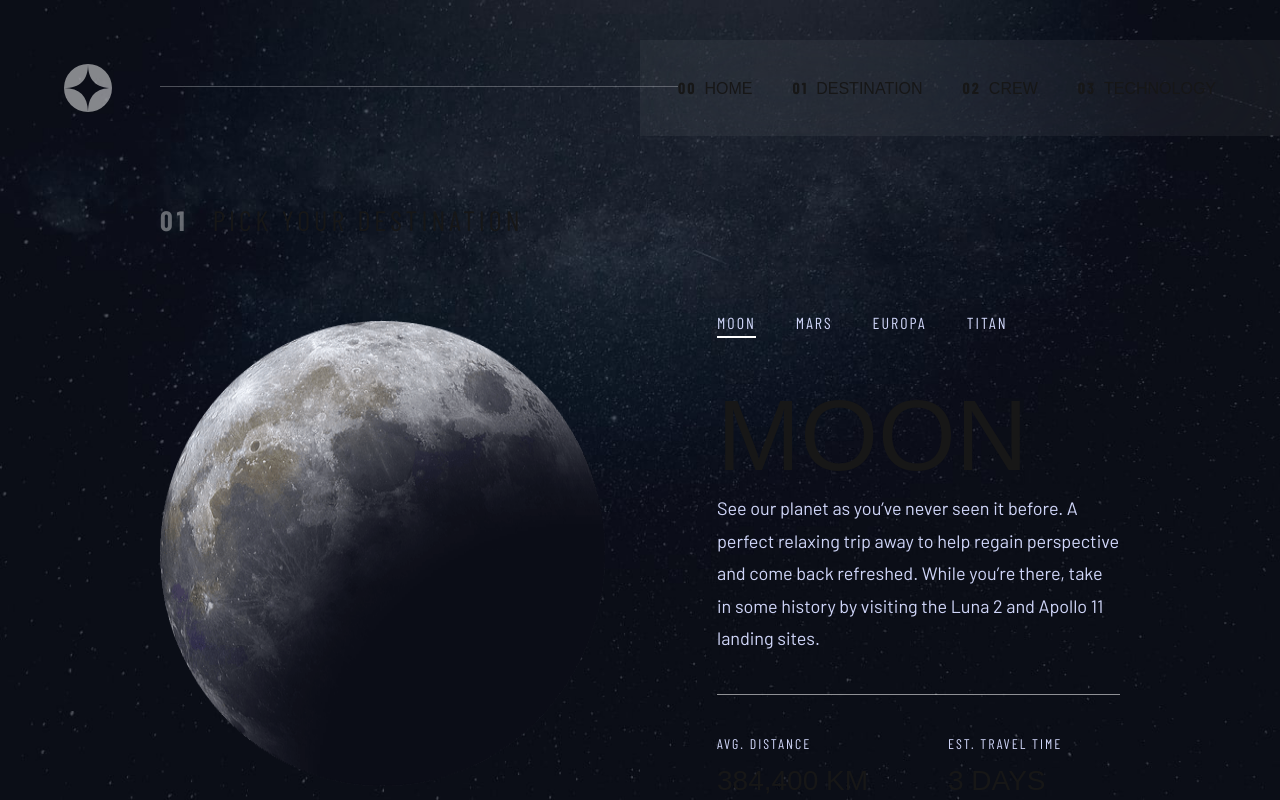
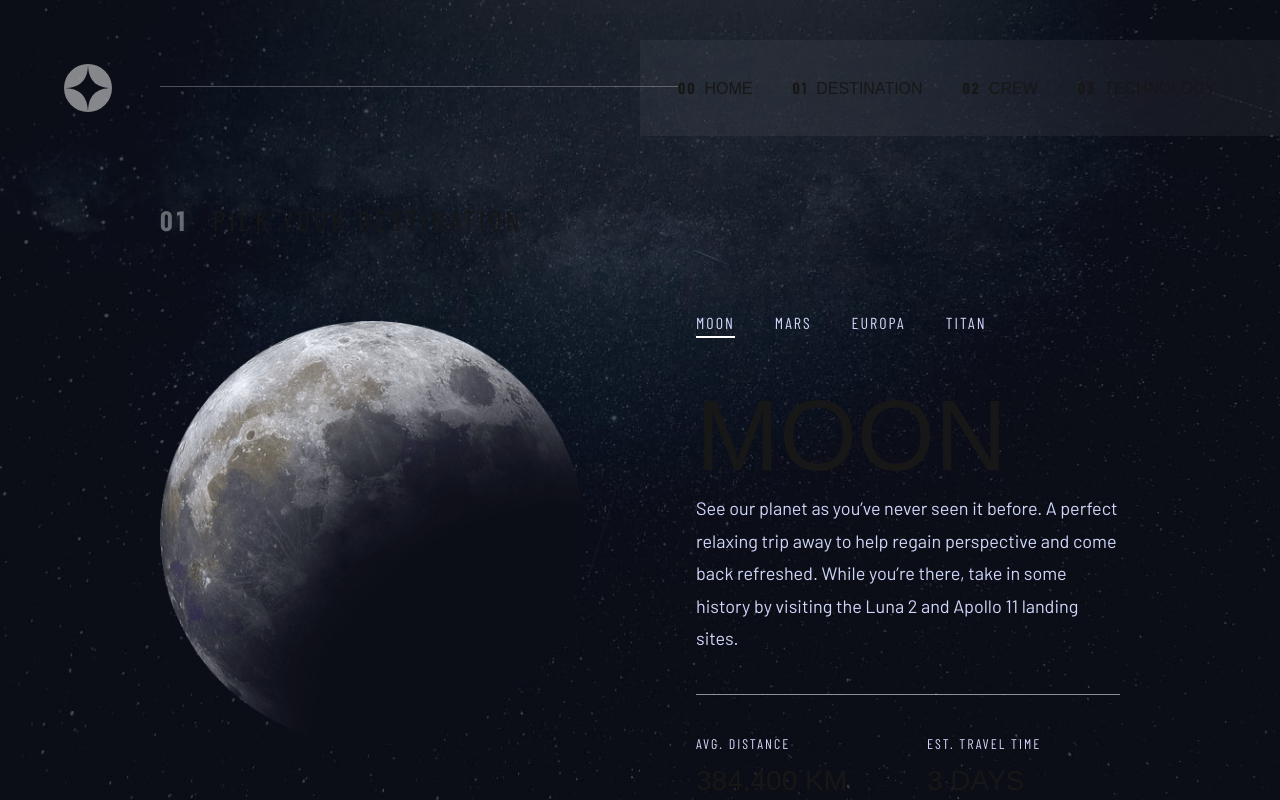
Before and after one commit to muhkyle17/birthday-reminder, a Next.js app: page /destination in a window 1280 px wide. Built offline with nearby package versions, Linux system fonts and the light colour scheme; a web font is replaced by a local one.

Commit message:
Add a framer motion to the image

```diff
--- a/src/app/destination/page.js
+++ b/src/app/destination/page.js
@@ -1,6 +1,7 @@
 'use client'
 import { useState } from 'react'
 import Image from 'next/image'
+import { motion } from 'framer-motion'
 
 import Navbar from '@/components/Navbar'
 import Moon from '../../../public/destination/image-moon.png'
@@ -55,8 +56,14 @@ const HoverMiniTab = () => {
     <div className='flex flex-row gap-28'>
       {activeTab && (
         <>
-          <Image src={tabContent?.image} alt={`${tabContent.label} Image`} />
-          <div className='flex flex-col'>
+          <motion.div
+            initial={{ opacity: 0, x: -150 }}
+            animate={{ opacity: 1, x: 0 }}
+            transition={{ type: 'tween', duration: 1.5, ease: 'easeInOut' }}
+            className='w-1/2'>
+            <Image src={tabContent?.image} alt={`${tabContent.label} Image`} />
+          </motion.div>
+          <div className='flex flex-col w-1/2'>
             <div className='flex flex-row gap-10 typography-preset-eight text-secondary uppercase'>
               {tabs.map(tab => (
                 <p
```
